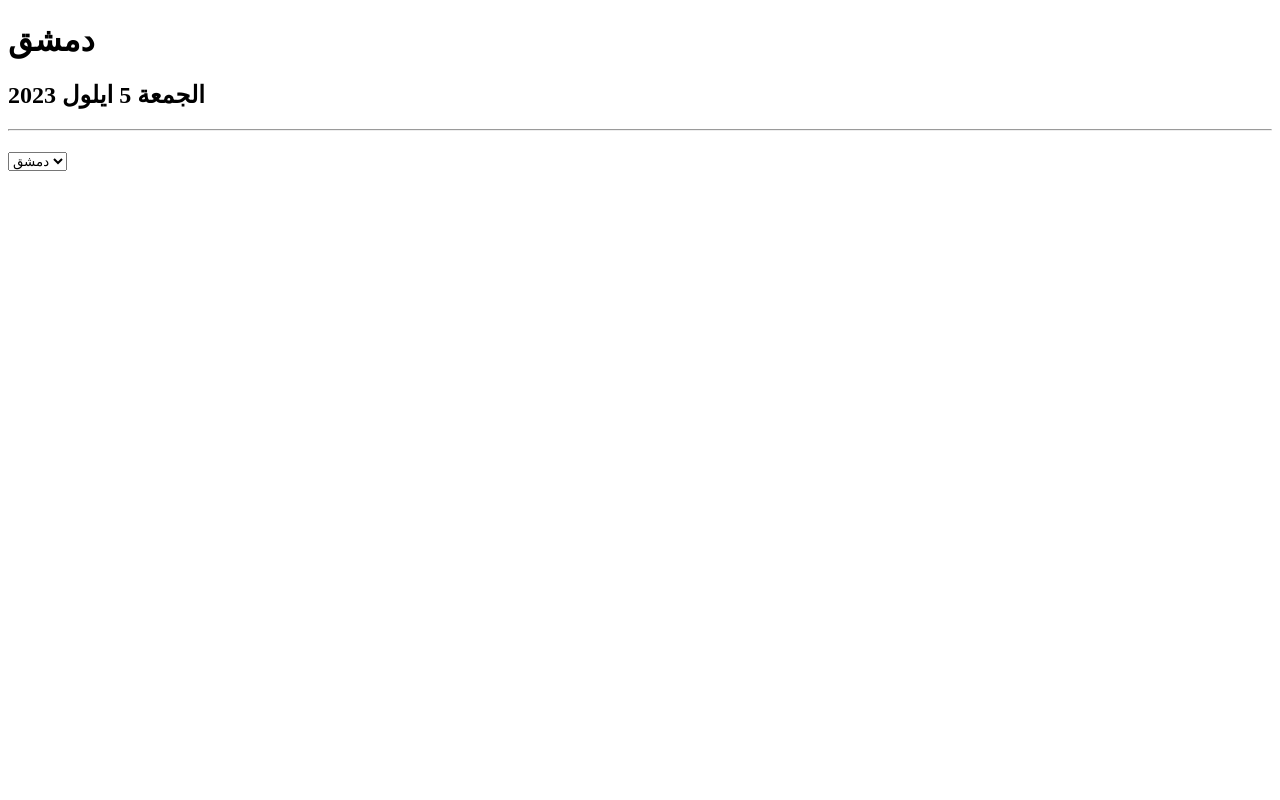
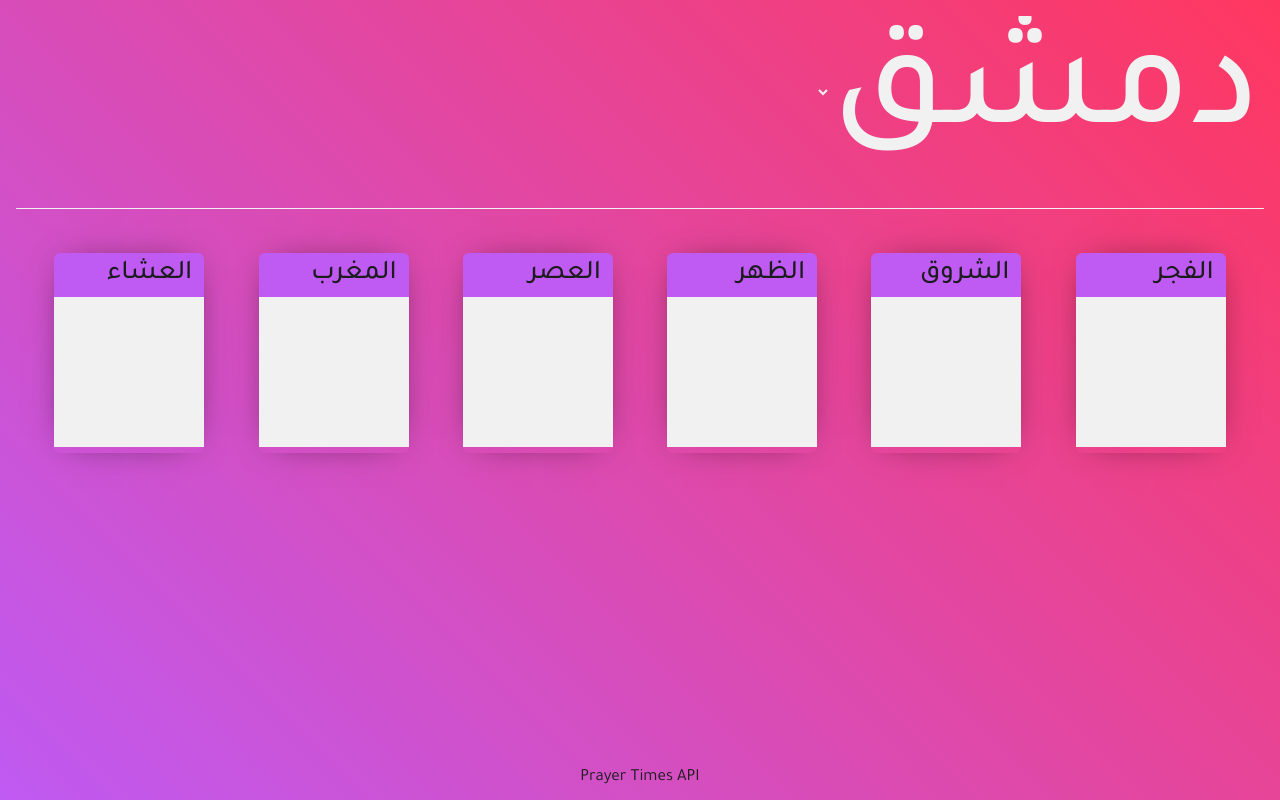
Before and after one commit to muh-osman/prayer-times-api, a website: page index.html in a window 1280 px wide. Drawn offline with nearby package versions, Linux system fonts and the light colour scheme; no server answers.

Commit message:
Bug fixes

```diff
--- a/app.js
+++ b/app.js
@@ -1,12 +1,35 @@
-async function getUser() {
-    try {
-      const response = await axios.get(
-        "https://jsonplaceholder.typicode.com/todos/1"
-      );
-      console.log(response);
-    } catch (error) {
-      console.error(error);
-    }
+const select = document.getElementById("select");
+const date = document.getElementById("date");
+
+const fajr = document.getElementById("Fajr");
+const sunrise = document.getElementById("Sunrise");
+const dhuhr = document.getElementById("Dhuhr");
+const asr = document.getElementById("Asr");
+const maghrib = document.getElementById("Maghrib");
+const isha = document.getElementById("Isha");
+
+let city;
+select.addEventListener("change", (e) => {
+  city = e.target.value;
+  getUser(city);
+});
+
+async function getUser(city = "Damascus") {
+  try {
+    const response = await axios.get(`http://api.aladhan.com/v1/timingsByCity?country=SY&city=${city}&method=4`);
+
+    date.innerHTML = `${response.data.data.date.hijri.weekday.ar} ${response.data.data.date.readable}`;
+
+    fajr.innerHTML = response.data.data.timings.Fajr;
+    sunrise.innerHTML = response.data.data.timings.Sunrise;
+    dhuhr.innerHTML = response.data.data.timings.Dhuhr;
+    asr.innerHTML = response.data.data.timings.Asr;
+    maghrib.innerHTML = response.data.data.timings.Maghrib;
+    isha.innerHTML = response.data.data.timings.Isha;
+
+  } catch (error) {
+    console.error(error);
   }
+}
 
-  getUser()
+getUser();
--- a/index.html
+++ b/index.html
@@ -1,32 +1,59 @@
 <!DOCTYPE html>
 <html lang="en">
-<head>
-    <meta charset="UTF-8">
-    <meta http-equiv="X-UA-Compatible" content="IE=edge">
-    <meta name="viewport" content="width=device-width, initial-scale=1.0">
-    <title>prayer-times-api</title>
-</head>
-<body>
-    <h1>دمشق</h1>
-    <h2>الجمعة 5 ايلول 2023</h2>
-    <hr/>
-    <div class="">
-        <div>
-            <h3></h3>
-            <h4></h4>
-        </div>
+  <head>
+    <meta charset="UTF-8" />
+    <meta http-equiv="X-UA-Compatible" content="IE=edge" />
+    <meta name="viewport" content="width=device-width, initial-scale=1.0" />
+    <link rel="preconnect" href="https://fonts.googleapis.com" />
+    <link rel="preconnect" href="https://fonts.gstatic.com" crossorigin />
+    <link
+      href="https://fonts.googleapis.com/css2?family=Tajawal:wght@300;400;500;700;800;900&display=swap"
+      rel="stylesheet"/>
+    <link rel="stylesheet" href="style.css" />
+    <title>Prayer Times API</title>
+  </head>
+  <body dir="rtl">
+
+    <select name="" id="select">
+      <option value="Damascus">دمشق</option>
+      <option value="Homs">حمص</option>
+      <option value="Alepo">حلب</option>
+    </select>
+
+    <h2 class="date" id="date"></h2>
+
+    <hr />
+
+    <div class="prayer_times_container">
+      <div class="times_box">
+        <h3 class="prayer_name">الفجر</h3>
+        <h4 class="prayer_time" id="Fajr"></h4>
+      </div>
+      <div class="times_box">
+        <h3 class="prayer_name">الشروق</h3>
+        <h4 class="prayer_time" id="Sunrise"></h4>
+      </div>
+      <div class="times_box">
+        <h3 class="prayer_name">الظهر</h3>
+        <h4 class="prayer_time" id="Dhuhr"></h4>
+      </div>
+      <div class="times_box">
+        <h3 class="prayer_name">العصر</h3>
+        <h4 class="prayer_time" id="Asr"></h4>
+      </div>
+      <div class="times_box">
+        <h3 class="prayer_name">المغرب</h3>
+        <h4 class="prayer_time" id="Maghrib"></h4>
+      </div>
+      <div class="times_box">
+        <h3 class="prayer_name">العشاء</h3>
+        <h4 class="prayer_time" id="Isha"></h4>
+      </div>
     </div>
 
-    <select name="" id="">
-        <option value="">دمشق</option>
-        <option value="">حلب</option>
-        <option value="">حمص</option>
-    </select>
-
-
-
+    <a target="_blank" href="https://aladhan.com/prayer-times-api">Prayer Times API</a>
 
     <script src="./node_modules/axios/dist/axios.js"></script>
     <script src="./app.js"></script>
-</body>
+  </body>
 </html>
--- /dev/null
+++ b/style.css
@@ -0,0 +1,110 @@
+* {
+  margin: 0;
+  padding: 0;
+  box-sizing: border-box;
+}
+
+body {
+  font-family: "Tajawal", sans-serif !important;
+  background-image: linear-gradient(45deg, rgb(191, 90, 242), rgb(255, 55, 95));
+  min-height: 100vh;
+  padding: 16px;
+  position: relative;
+}
+
+::selection {
+  background-color: rgb(191, 90, 242);
+}
+
+select {
+  font-family: "Tajawal", sans-serif;
+  background-color: transparent;
+  border: none;
+  outline: none;
+  cursor: pointer;
+  color: #f1f1f1;
+  font-size: 150px;
+  font-weight: 500;
+  transition: 0.3s;
+}
+
+select:hover {
+  color: #1c1c1e;
+}
+
+.date {
+  height: 40px;
+  color: #f1f1f1;
+  font-size: 26px;
+  font-weight: 300;
+  padding-bottom: 5px;
+}
+
+hr {
+  border: none;
+  height: 1px;
+  border-radius: 9px;
+  background-color: #f1f1f1;
+}
+
+.prayer_times_container {
+  margin-top: 44px;
+  margin-bottom: 16px;
+  display: flex;
+  align-items: center;
+  justify-content: space-evenly;
+  flex-wrap: wrap;
+  gap: 16px;
+}
+
+.times_box {
+  width: 150px;
+  height: 200px;
+  margin-bottom: 16px;
+  border-radius: 6px;
+  overflow: hidden;
+  box-shadow: 10px 10px 50px -20px rgba(0, 0, 0, 0.75);
+  box-shadow: 0px 0px 35px -16px rgba(0, 0, 0, 0.75);
+}
+
+.prayer_name {
+  padding: 6px 12px;
+  background-color: rgb(191, 90, 242);
+  color: #1c1c1e;
+  font-size: 27px;
+  font-weight: 500;
+}
+
+.prayer_time {
+  padding: 12px;
+  background-color: #f1f1f1;
+  color: #1c1c1e;
+  aspect-ratio: 1 / 1;
+  display: flex;
+  align-items: center;
+  justify-content: center;
+  font-size: 50px;
+}
+
+a {
+  position: absolute;
+  bottom: 0;
+  left: 50%;
+  transform: translateX(-50%);
+  text-decoration: none;
+  padding-bottom: 12px;
+  font-size: 17px;
+  font-weight: 400;
+  color: #1c1c1e;
+}
+
+a:hover {
+  text-decoration: underline;
+  color: #000;
+}
+
+@media (max-width: 500px) {
+  select {
+    font-size: 115px;
+  }
+ }
```
